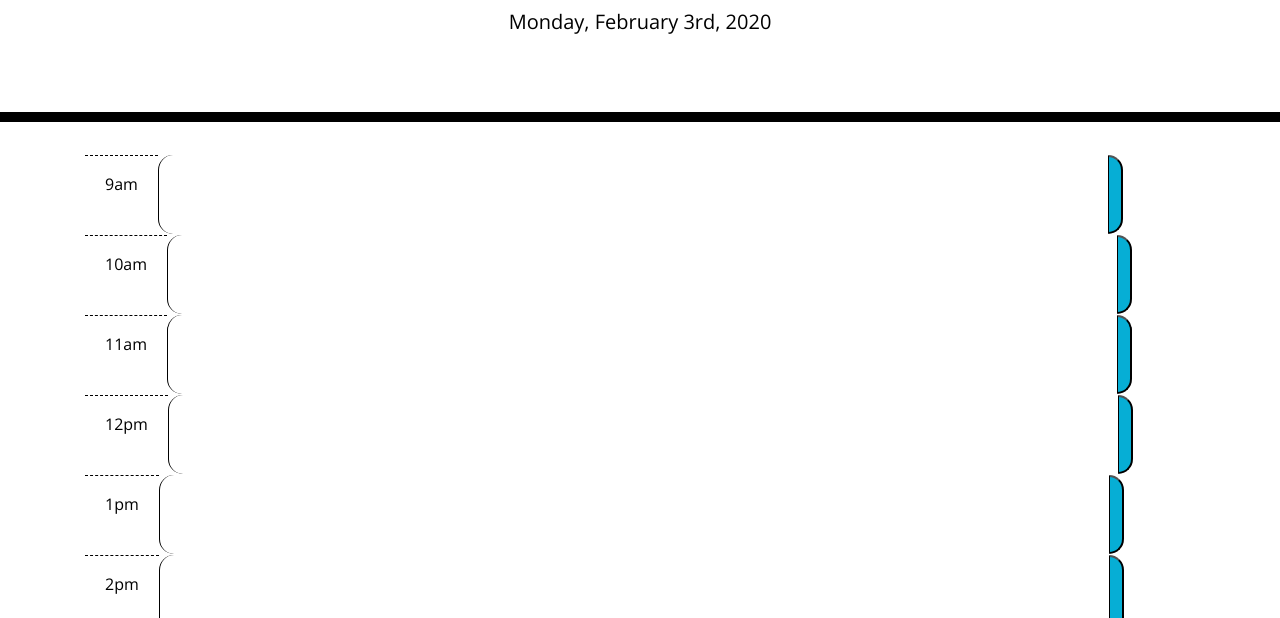
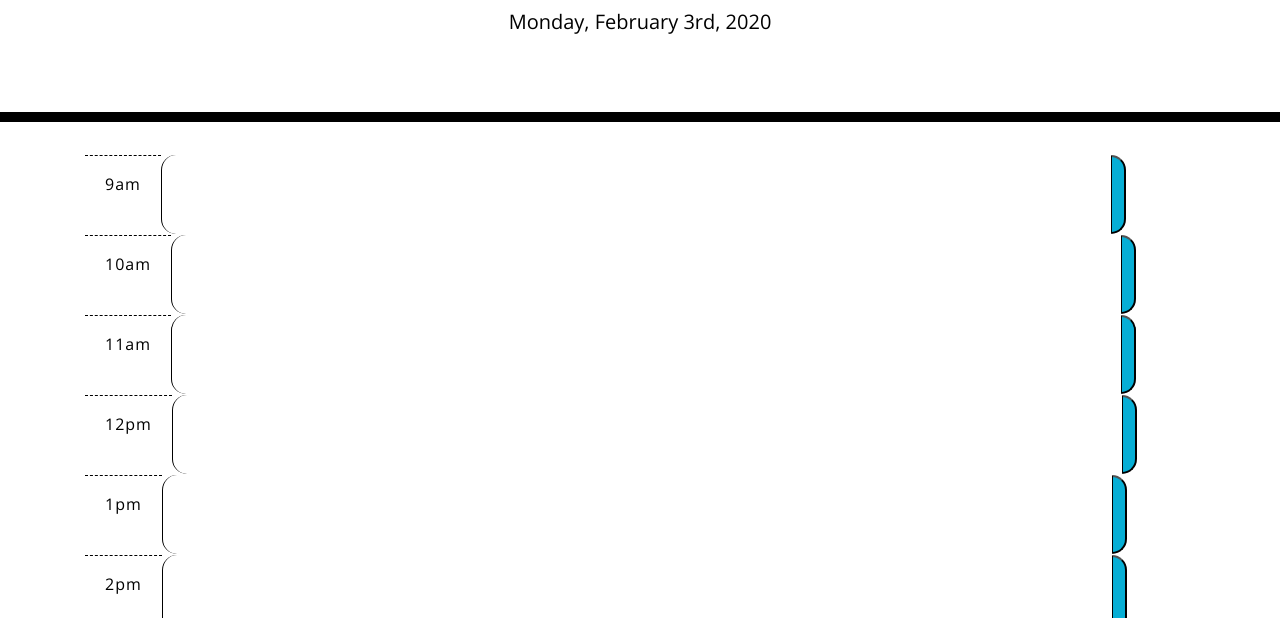
Before and after one commit to Alejandro-Fuste/Scheduler, a plain HTML site: page index.html in a window 1280 px wide. Shown: the part 182-800 px from the top of the page. Drawn offline with nearby package versions, Linux system fonts and the light colour scheme.

Commit message:
I added spacing around hours and between the characters. I also added on click event delegation to all of the buttons.

```diff
--- a/script.js
+++ b/script.js
@@ -42,4 +42,8 @@ $(document).ready(function() {
 	}
 
 	renderRows();
+
+	$(document).on('click', '.saveBtn', function() {
+		console.log('click');
+	});
 });
--- a/style.css
+++ b/style.css
@@ -43,6 +43,8 @@ textarea {
 	padding: 20px;
 	margin-left: 15px;
 	text-align: right;
+	justify-content: space-evenly;
+	letter-spacing: 1px;
 }
 
 .past {
```
